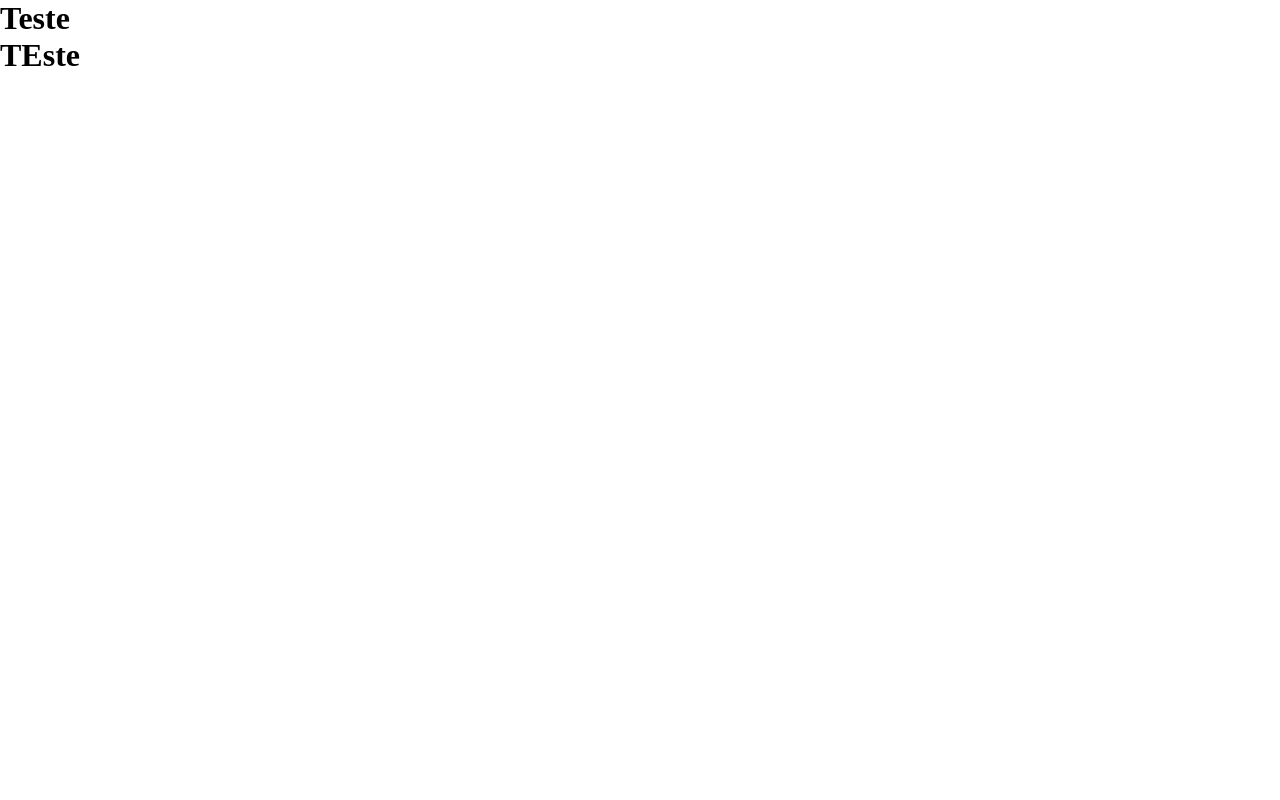
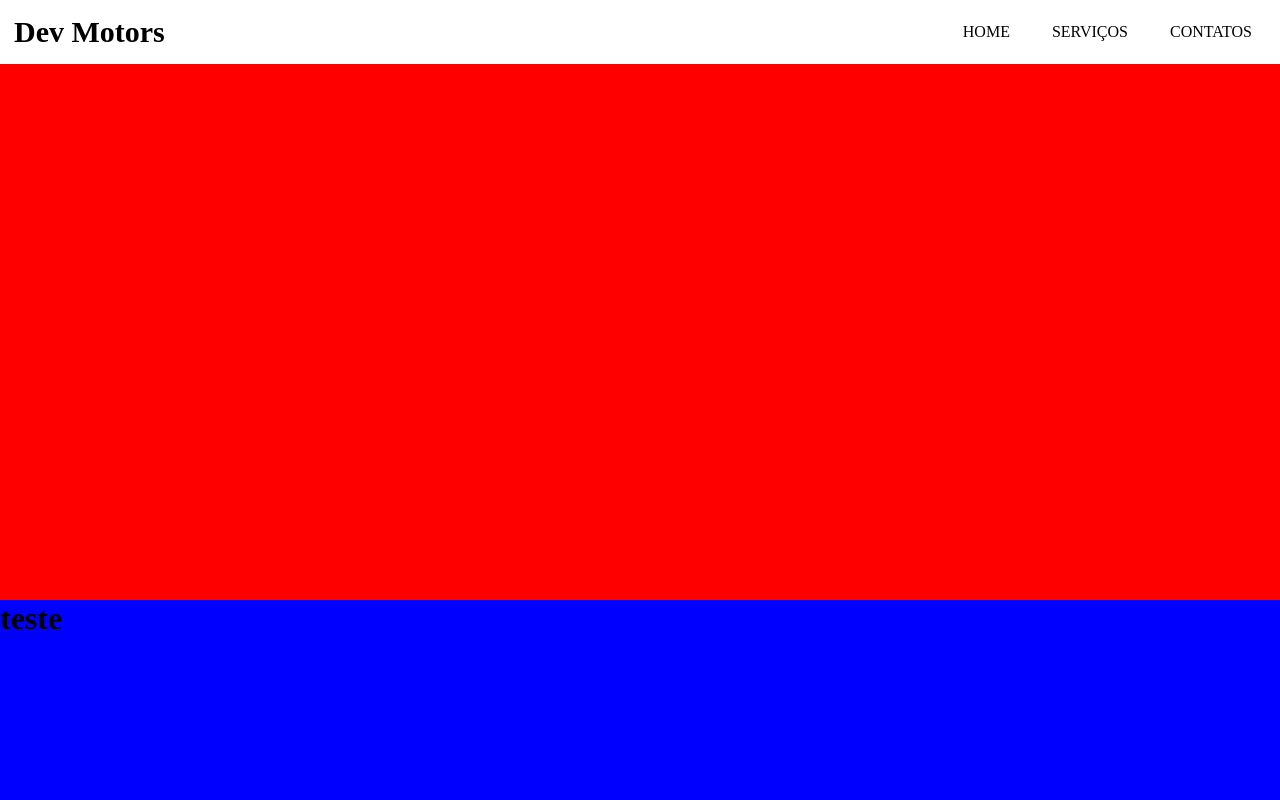
Before and after one commit to YanGraim/devMotors, a Next.js app: page / in a window 1280 px wide. Shown: the top 800 px of the page. Built offline with nearby package versions, Linux system fonts and the light colour scheme.

Commit message:
estiliza component header

```diff
--- a/src/app/layout.tsx
+++ b/src/app/layout.tsx
@@ -1,6 +1,6 @@
 import type { Metadata } from "next";
 import { Geist, Geist_Mono } from "next/font/google";
-import "./globals.css";
+import "./globals.scss";
 import { Header } from "@/components/header";
 
 const geistSans = Geist({
@@ -14,8 +14,8 @@
 });
 
 export const metadata: Metadata = {
-  title: "Create Next App",
-  description: "Generated by create next app",
+  title: "DevMotors - Sua oficina especializada!",
+  description: "Oficina de automoveis.",
 };
 
 export default function RootLayout({
--- a/src/app/page.tsx
+++ b/src/app/page.tsx
@@ -1,7 +1,15 @@
 export default function Home() {
   return (
     <main>
-      <h1>TEste</h1>
+      <div style={{ width: "100%", height: 600, backgroundColor: "red" }}>
+        <h1>teste</h1>
+      </div>
+      <div style={{ width: "100%", height: 600, backgroundColor: "blue" }}>
+        <h1>teste</h1>
+      </div>
+      <div style={{ width: "100%", height: 600, backgroundColor: "green" }}>
+        <h1>teste</h1>
+      </div>
     </main>
   );
 }
--- a/src/components/header/index.tsx
+++ b/src/components/header/index.tsx
@@ -1,7 +1,36 @@
+"use client";
+
+import { useState, useEffect } from "react";
+import Link from "next/link";
+import styles from "./styles.module.scss";
+
 export function Header() {
+  const [top, setTop] = useState(true);
+
+  const scrollHandler = () => {
+    window.scrollY > 8 ? setTop(false) : setTop(true);
+  };
+  useEffect(() => {
+    window.addEventListener("scroll", scrollHandler);
+
+    return () => removeEventListener("scroll", scrollHandler);
+  }, [top]);
   return (
-    <div>
-      <h1>Teste</h1>
-    </div>
+    <header
+      className={`${styles.header} ${!top ? styles.fixed : styles.background}`}
+    >
+      <div className={styles.container}>
+        <div className={styles.content}>
+          <div className={styles.logo}>
+            <Link href={"/"}>Dev Motors</Link>
+          </div>
+          <nav className={styles.nav}>
+            <Link href={"/"}>HOME</Link>
+            <Link href={"/#servicos"}>SERVIÇOS</Link>
+            <Link href={"/#contatos"}>CONTATOS</Link>
+          </nav>
+        </div>
+      </div>
+    </header>
   );
 }
--- /dev/null
+++ b/src/components/header/styles.module.scss
@@ -0,0 +1,56 @@
+.header {
+  width: 100%;
+  z-index: 99;
+  position: fixed;
+  background-color: #fff;
+}
+
+.fixed {
+  position: fixed;
+  background-color: rgba(252, 252, 252, 0.74);
+  -webkit-box-shadow: 0px 6px 20px -12px rgba(0, 0, 0, 0.6);
+  -moz-box-shadow: 0px 6px 20px -12px rgba(0, 0, 0, 0.6);
+  box-shadow: 0px 6px 20px -12px rgba(0, 0, 0, 0.6);
+  backdrop-filter: blur(4px);
+}
+
+.background {
+  background-color: #fff;
+}
+
+.container {
+  max-width: 1280px;
+  margin: 0 auto;
+  padding: 0 14px;
+}
+
+.content {
+  height: 64px;
+  display: flex;
+  justify-content: space-between;
+  align-items: center;
+}
+
+.logo a{
+  font-weight: bold;
+  font-size: 30px;
+  color: #000;
+}
+
+.nav {
+  display: flex;
+  gap: 14px;
+
+  a {
+    display: flex;
+    align-items: center;
+    font-weight: medium;
+    color: #000;
+    padding: 8px 14px;
+    transition: all 0.3s;
+  }
+
+  a:hover {
+    transform: scale(1.03);
+  }
+}
```
Also changed, not shown: src/app/globals.scss (renamed from src/app/globals.css).
